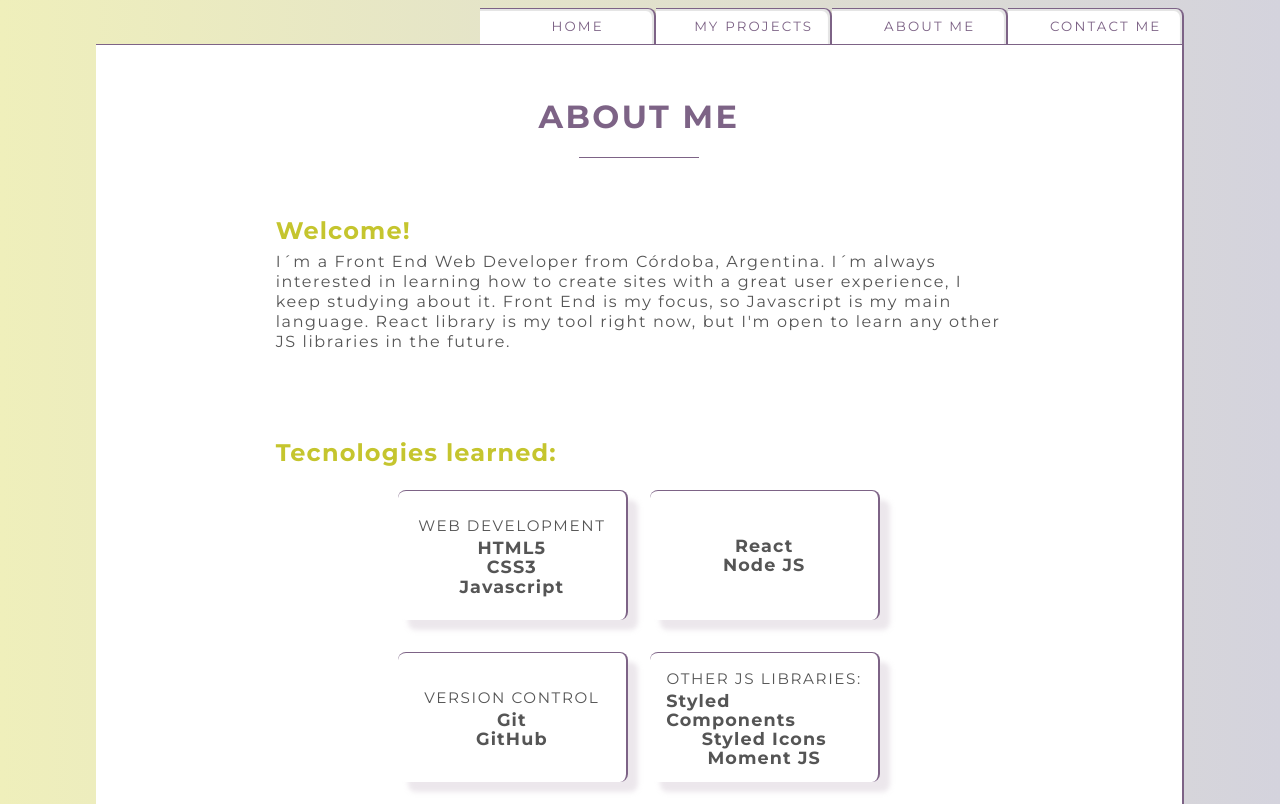
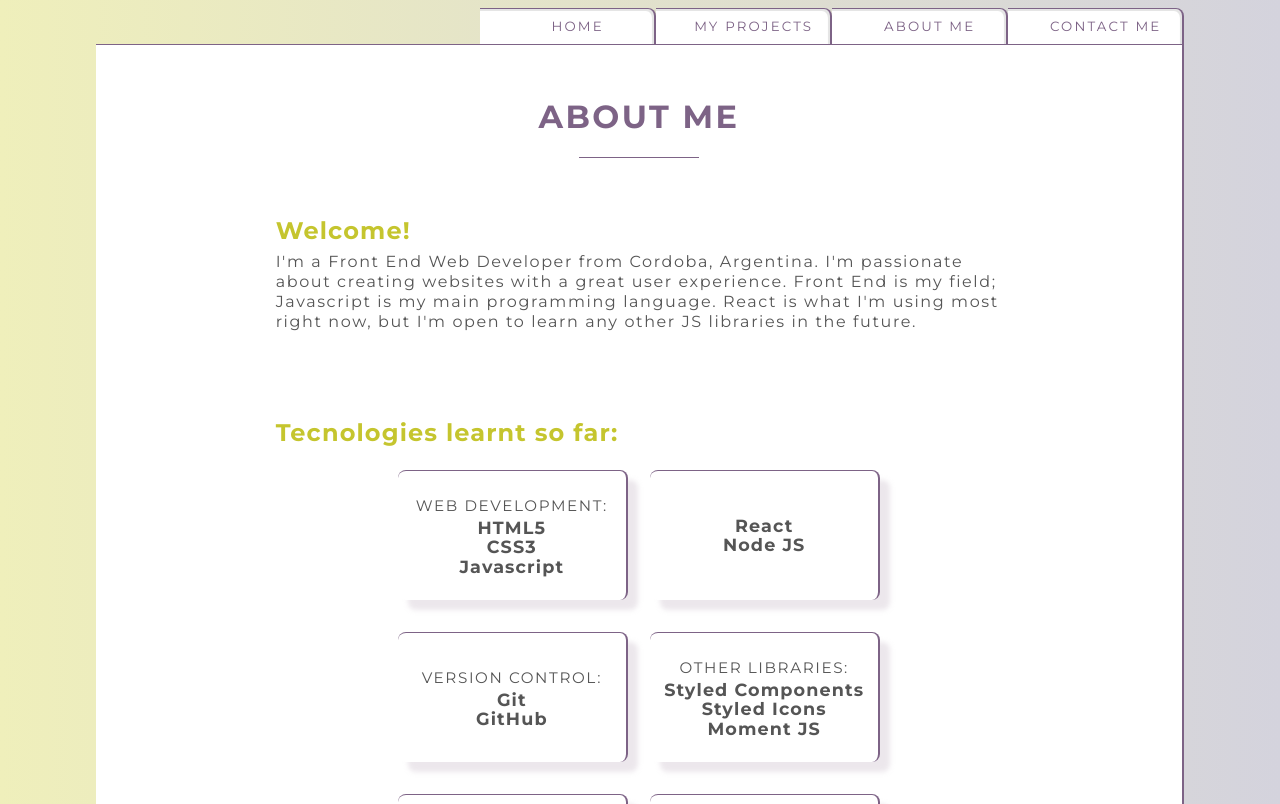
Before and after one commit to Ceyene/ceyene.github.io, a React (Create React App) app: page /about in a window 1280 px wide. Shown: the top 804 px of the page. Built offline with nearby package versions, Linux system fonts and the light colour scheme; some icons are missing.

Commit message:
English corrections and minor fixes in styling

```diff
--- a/src/components/scenes/About/About.elements.js
+++ b/src/components/scenes/About/About.elements.js
@@ -20,7 +20,7 @@ export const AboutText = styled(StyledText)`
 `;
 
 export const StyledKnowledge = styled.div`
-  padding: 1rem;
+  padding: 1rem 0.5rem;
   height: 8.125rem;
   width: 14.375rem;
   border-top: 0.01rem solid #7d6386;
--- a/src/components/scenes/About/About.jsx
+++ b/src/components/scenes/About/About.jsx
@@ -9,11 +9,11 @@ const About = () => {
     <StyledAbout>
       <StyledSecondaryTitle>Welcome!</StyledSecondaryTitle>
       <AboutText>
-        I´m a Front End Web Developer from Córdoba, Argentina. I´m always
-        interested in learning how to create sites with a great user experience,
-        I keep studying about it. Front End is my focus, so Javascript is my
-        main language. React library is my tool right now, but I'm open to learn
-        any other JS libraries in the future.
+        I'm a Front End Web Developer from Cordoba, Argentina. I'm passionate
+        about creating websites with a great user experience. Front End is my
+        field; Javascript is my main programming language. React is what I'm
+        using most right now, but I'm open to learn any other JS libraries in
+        the future.
       </AboutText>
     </StyledAbout>
   );
--- a/src/components/scenes/About/Knowledge.jsx
+++ b/src/components/scenes/About/Knowledge.jsx
@@ -16,10 +16,10 @@ import {
 const Knowledge = () => {
   return (
     <StyledAbout>
-      <StyledSecondaryTitle>Tecnologies learned:</StyledSecondaryTitle>
+      <StyledSecondaryTitle>Tecnologies learnt so far:</StyledSecondaryTitle>
       <KnowledgeContainer>
         <StyledKnowledge>
-          <StyledSmallText>Web Development</StyledSmallText>
+          <StyledSmallText>Web Development:</StyledSmallText>
           <StyledTertiaryTitle>HTML5</StyledTertiaryTitle>
           <StyledTertiaryTitle>CSS3</StyledTertiaryTitle>
           <StyledTertiaryTitle>Javascript</StyledTertiaryTitle>
@@ -29,12 +29,12 @@ const Knowledge = () => {
           <StyledTertiaryTitle>Node JS</StyledTertiaryTitle>
         </StyledKnowledge>
         <StyledKnowledge>
-          <StyledSmallText>Version control</StyledSmallText>
+          <StyledSmallText>Version control:</StyledSmallText>
           <StyledTertiaryTitle>Git</StyledTertiaryTitle>
           <StyledTertiaryTitle>GitHub</StyledTertiaryTitle>
         </StyledKnowledge>
         <StyledKnowledge>
-          <StyledSmallText>Other JS Libraries:</StyledSmallText>
+          <StyledSmallText>Other Libraries:</StyledSmallText>
           <StyledTertiaryTitle>Styled Components</StyledTertiaryTitle>
           <StyledTertiaryTitle>Styled Icons</StyledTertiaryTitle>
           <StyledTertiaryTitle>Moment JS</StyledTertiaryTitle>
@@ -44,7 +44,7 @@ const Knowledge = () => {
           <StyledTertiaryTitle>SASS</StyledTertiaryTitle>
         </StyledKnowledge>
         <StyledKnowledge>
-          <StyledSmallText>CSS Libraries</StyledSmallText>
+          <StyledSmallText>CSS Frameworks:</StyledSmallText>
           <StyledTertiaryTitle>Bulma</StyledTertiaryTitle>
           <StyledTertiaryTitle>Bootstrap</StyledTertiaryTitle>
         </StyledKnowledge>
--- a/src/components/scenes/Home/HomeText.jsx
+++ b/src/components/scenes/Home/HomeText.jsx
@@ -12,10 +12,10 @@ const HomeText = () => {
   return (
     <StyledHero>
       <StyledHeader>
-        <StyledTertiaryTitle>¡Hello! My name is</StyledTertiaryTitle>
+        <StyledTertiaryTitle>Hello! My name is</StyledTertiaryTitle>
         <StyledMainTitle>Cynthia Romero</StyledMainTitle>
         <StyledText>I am a Front End Web Developer</StyledText>
-        <StyledText>from Córdoba, Argentina</StyledText>
+        <StyledText>from Cordoba, Argentina</StyledText>
       </StyledHeader>
     </StyledHero>
   );
--- a/src/components/scenes/MyProjects/Project.jsx
+++ b/src/components/scenes/MyProjects/Project.jsx
@@ -22,11 +22,11 @@ const Project = ({ key, name, description, address, repo, photo }) => {
         <ProjectDescription>{description}</ProjectDescription>
         <ProjectButton as="a" href={address} target="_blank">
           <Globe />
-          Clic here and visit it
+          Go to website
         </ProjectButton>
         <ProjectButton as="a" href={repo} target="_blank">
           <Github />
-          See the repository
+          View repository
         </ProjectButton>
       </ProjectInfo>
     </StyledProject>
--- a/src/containers/ContactMe/ContactMe.jsx
+++ b/src/containers/ContactMe/ContactMe.jsx
@@ -18,8 +18,8 @@ const ContactMe = () => {
     <StyledContact>
       <StyledMainTitle>Contact me</StyledMainTitle>
       <StyledText>
-        You can find me in these social networks, or write me an email. Let´s
-        work together!
+        You can contact me by clicking any of the buttons below. Let´s work
+        together!
       </StyledText>
       <SocialDiv>
         <ContactButton
@@ -36,11 +36,7 @@ const ContactMe = () => {
         >
           <Github />
         </ContactButton>
-        <ContactButton
-          as="a"
-          href="https://forms.gle/qEC3n2c97cBwHZez5"
-          target="_blank"
-        >
+        <ContactButton as="a" href="mailto:cyn.jaz.romero@gmail.com">
           <Envelope />
         </ContactButton>
       </SocialDiv>
--- a/src/util/projectsData.js
+++ b/src/util/projectsData.js
@@ -4,16 +4,16 @@ const projectsData = [
     name: "Rewards Store",
     photo: "./images/rewardsstore.jpg",
     description:
-      "Final project for Acamica's Front End Web Developer Course. Made with React, using functional components and Hooks. Layout: Mobile First.",
+      "Final project for Acamica's Front End Web Development Course. Made with React, using functional components and Hooks. The layout is Mobile First.",
     link: "https://ceyene.github.io/StoreRomeroCynthia",
     repo: "https://github.com/Ceyene/StoreRomeroCynthia",
   },
   {
     id: "Proyect2",
-    name: "Hotel Reservation",
+    name: "Booking System",
     photo: "./images/descansar.jpg",
     description:
-      "Third project for Acamica's Front End Web Developer Course. Made with React, using functional components and Hooks. Layout: Mobile First.",
+      "Third project for Acamica's Front End Web Development Course. Made with React, using functional components and Hooks. The layout is Mobile First.",
     link: "https://npxdz.csb.app/",
     repo: "https://github.com/Ceyene/DescansarPuntoCom",
   },
@@ -22,16 +22,16 @@ const projectsData = [
     name: "GIFOS Search",
     photo: "./images/gifos.jpg",
     description:
-      "My second project for Acamica's Front End Web Developer Course. Made with: HTML5, CSS3 and Vainilla JavaScript. Layout: Mobile First.",
+      "Second project for Acamica's Front End Web Development Course. Made with: HTML5, CSS3 and Vainilla JavaScript. The layout is Mobile First.",
     link: "https://searchgifos.netlify.app/",
     repo: "https://github.com/Ceyene/GIFOS",
   },
   {
     id: "Proyect4",
-    name: "My static blog",
+    name: "Static blog",
     photo: "./images/miblog.jpg",
     description:
-      "Static blog. Made to put into practice what I learned from various web development courses. Technologies: HTML5 and CSS3. Responsive Design.",
+      "Personal project. Made to put into practice what I've learnt from various Web Development courses. Made with: HTML5 and CSS3. The layout is Responsive Design.",
     link: "https://ceyene.github.io/mi-blog/",
     repo: "https://github.com/Ceyene/mi-blog",
   },
```
Also changed, not shown: 1 other file (tests, documents, lock files or other folders).
